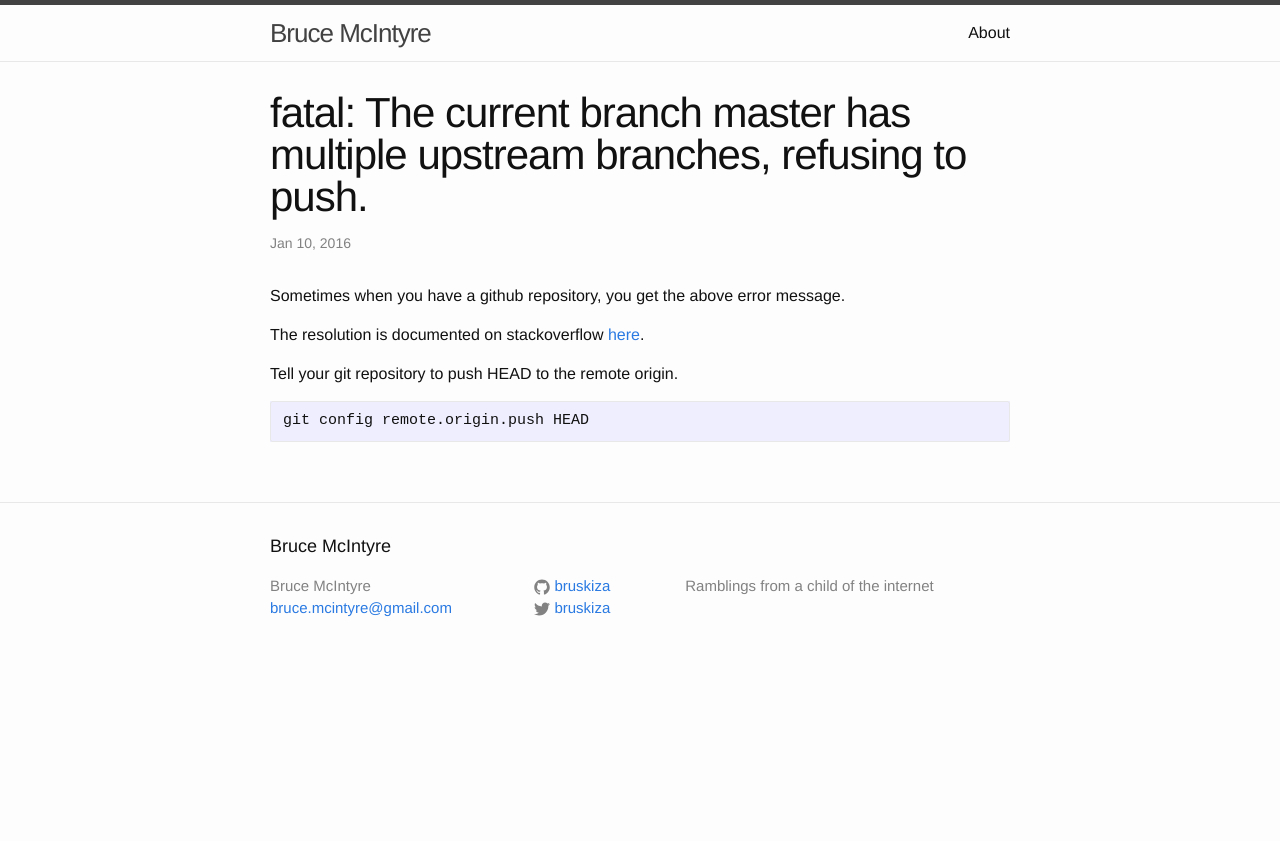
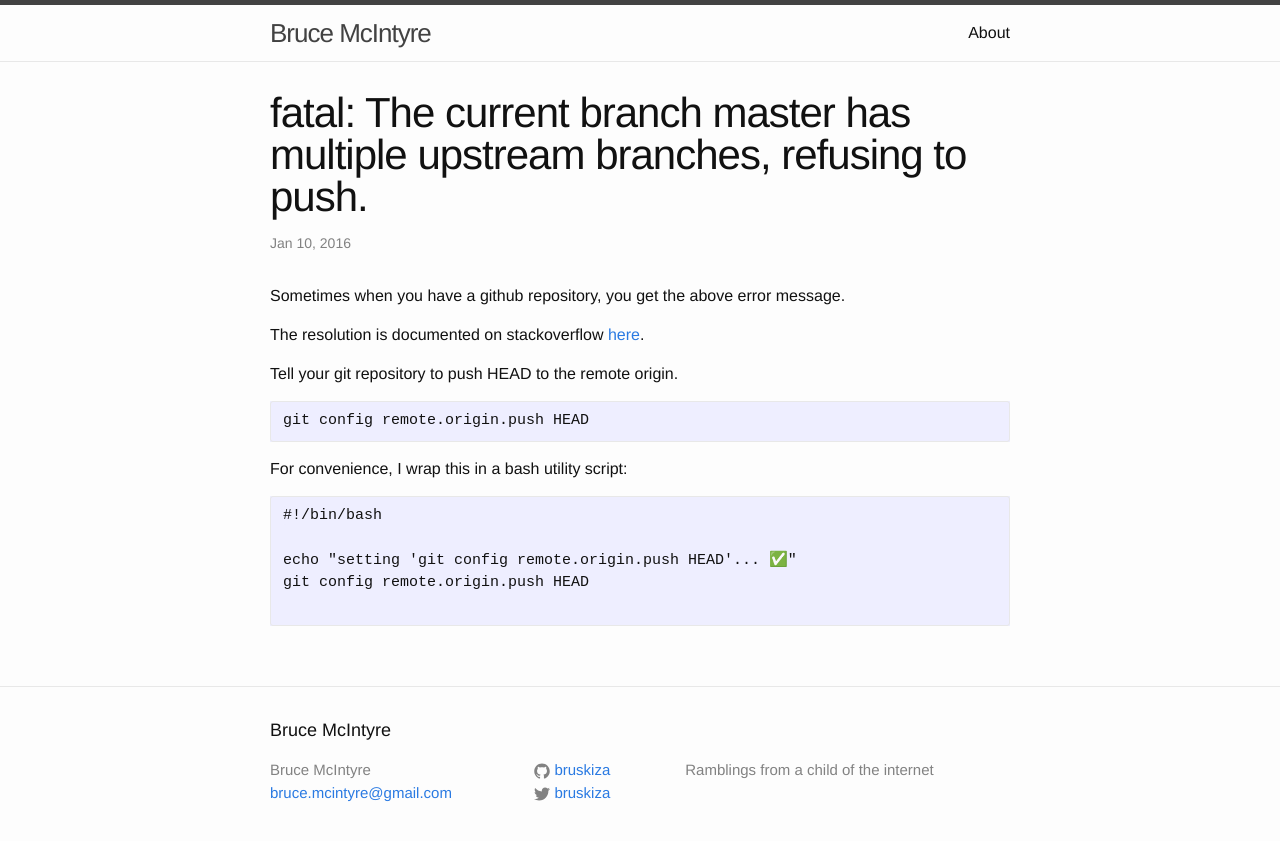
Before and after one commit to bruskiza/bruskiza.github.io, a Jekyll site: the page built from _posts/2016-01-10-Git: multiple upstream branches.md, in a window 1280 px wide. Shown: the top 841 px of the page. Built offline with Jekyll 4.4.1, drawn with Linux system fonts in a browser that asks for light colours.

Commit message:
Adding the bash script

````diff
--- a/_posts/2016-01-10-Git: multiple upstream branches.md
+++ b/_posts/2016-01-10-Git: multiple upstream branches.md
@@ -15,3 +15,13 @@ Tell your git repository to push HEAD to the remote origin.
 ```
 git config remote.origin.push HEAD
 ```
+
+For convenience, I wrap this in a bash utility script:
+
+```
+#!/bin/bash
+
+echo "setting 'git config remote.origin.push HEAD'... ✅️"
+git config remote.origin.push HEAD
+
+```
````
